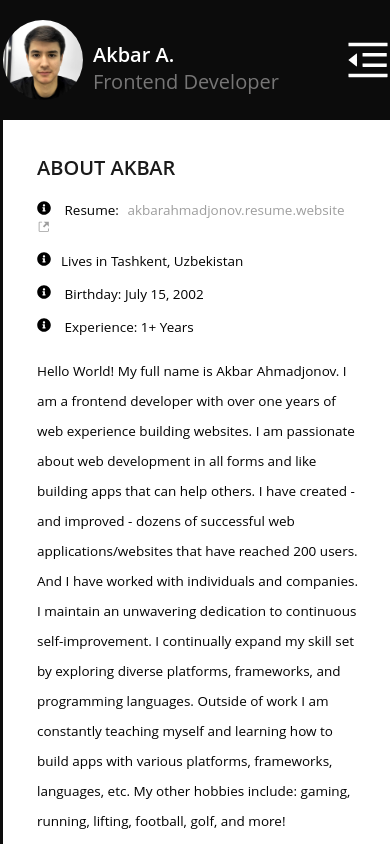
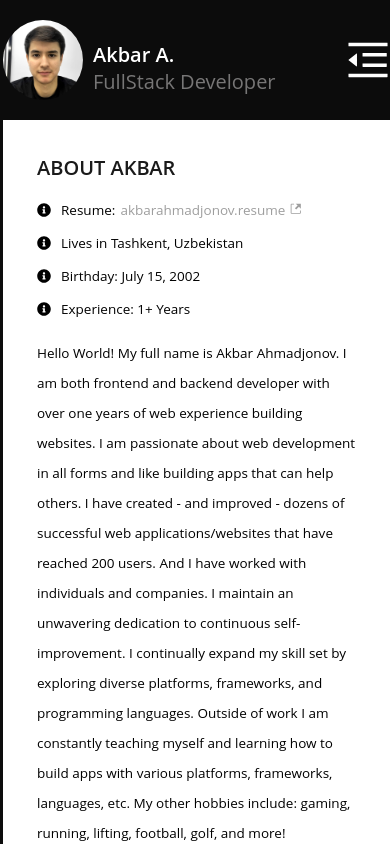
Before and after one commit to akbarahmadjonov/portfolio-website-v1, a React (Vite) app: page / in a window 390 px wide. Shown: the top 844 px of the page. Built offline with nearby package versions, Linux system fonts and the light colour scheme.

Commit message:
Worked on contact, education, experience and portfolio pages, and added communication

```diff
--- a/src/pages/home/Home.tsx
+++ b/src/pages/home/Home.tsx
@@ -56,7 +56,7 @@ export const Home: React.FC = () => {
               <div className="home__flexWrapper">
                 {" "}
                 <h2 className="home__title">Akbar A.</h2>
-                <p className="home__job">Frontend Developer</p>
+                <p className="home__job">FullStack Developer</p>
               </div>
               <div className="home__menuIconWrapper">
                 <AiOutlineMenuFold
--- a/src/pages/nesting/about/About.scss
+++ b/src/pages/nesting/about/About.scss
@@ -80,11 +80,6 @@
 }
 
 @media only screen and (max-width: 768px) {
-  .about__parts {
-    // font-size: 20px;
-    display: block;
-  }
-
   .about__myselfSection {
     // font-size: 20px;
     line-height: 30px;
--- a/src/pages/nesting/about/About.tsx
+++ b/src/pages/nesting/about/About.tsx
@@ -19,7 +19,7 @@ export const About = () => {
               target="_blank"
               href="https://teal-nicholle-18.tiiny.site/"
             >
-              akbarahmadjonov.resume.website <GoLinkExternal />
+              akbarahmadjonov.resume <GoLinkExternal />
             </a>
           </span>
           <span className="about__parts">
@@ -37,8 +37,8 @@ export const About = () => {
         </div>
         <div className="about__selfSectionWrapper">
           <p className="about__myselfSection">
-            Hello World! My full name is Akbar Ahmadjonov. I am a frontend
-            developer with over one years of web experience building websites. I
+            Hello World! My full name is Akbar Ahmadjonov. I am both frontend
+            and backend developer with over one years of web experience building websites. I
             am passionate about web development in all forms and like building
             apps that can help others. I have created - and improved - dozens of
             successful web applications/websites that have reached 200 users.
```
